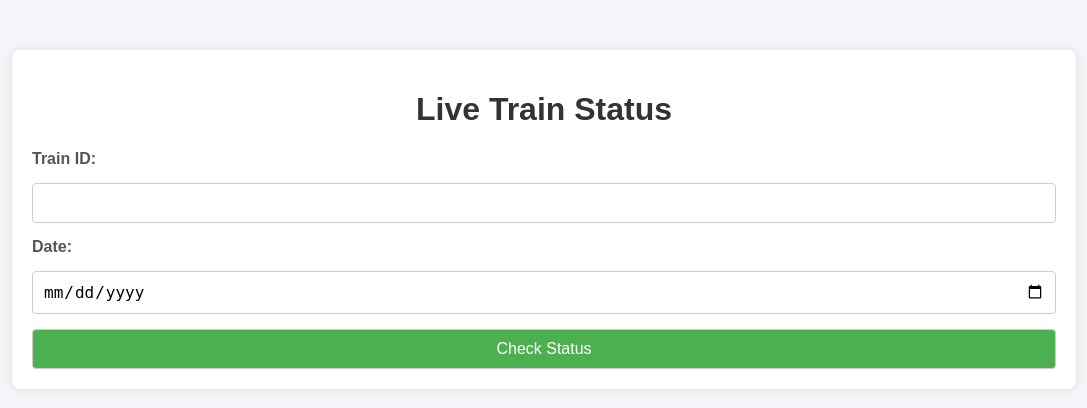
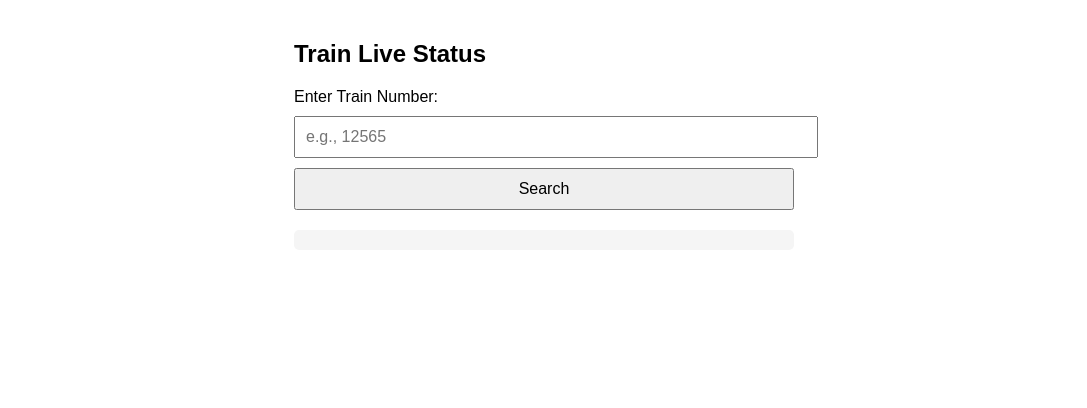
Before and after one commit to jituraj2/train-running-status, a Flask app: template templates/index.html in a window 1280 px wide. Shown: the top 408 px of the page, without its empty margins (96-1183 px from the left). Run offline with Flask 3, Linux system fonts and the light colour scheme; the template is opened without the code that fills it, so the values that code supplies are empty.

Commit message:
Update index.html

```diff
--- a/templates/index.html
+++ b/templates/index.html
@@ -1,23 +1,66 @@
 <!DOCTYPE html>
-<html lang="en">
+<html>
 <head>
-    <meta charset="UTF-8">
-    <meta name="viewport" content="width=device-width, initial-scale=1.0">
-    <title>Train Status</title>
-    <link rel="stylesheet" href="{{ url_for('static', filename='style.css') }}">
+  <title>Train Live Status Checker</title>
+  <style>
+    body {
+      font-family: Arial, sans-serif;
+      padding: 20px;
+      max-width: 500px;
+      margin: auto;
+    }
+    input, button {
+      padding: 10px;
+      font-size: 16px;
+      width: 100%;
+      margin-top: 10px;
+    }
+    #output {
+      white-space: pre-wrap;
+      background: #f5f5f5;
+      padding: 10px;
+      margin-top: 20px;
+      border-radius: 5px;
+    }
+  </style>
 </head>
 <body>
-    <div class="container">
-        <h1>Live Train Status</h1>
-        <form action="/status" method="POST">
-            <label for="train_id">Train ID:</label>
-            <input type="text" id="train_id" name="train_id" required>
+  <h2>Train Live Status</h2>
 
-            <label for="date">Date:</label>
-            <input type="date" id="date" name="date" required>
+  <label for="trainNo">Enter Train Number:</label>
+  <input type="text" id="trainNo" placeholder="e.g., 12565">
 
-            <button type="submit">Check Status</button>
-        </form>
-    </div>
+  <button onclick="getTrainStatus()">Search</button>
+
+  <div id="output"></div>
+
+  <script>
+    async function getTrainStatus() {
+      const trainNo = document.getElementById('trainNo').value.trim();
+      const output = document.getElementById('output');
+      output.innerHTML = "Fetching...";
+
+      if (!trainNo) {
+        output.innerHTML = "Please enter a train number.";
+        return;
+      }
+
+      try {
+        const response = await fetch('https://train-running-status.onrender.com/live-status', {
+          method: 'POST',
+          headers: {
+            'Content-Type': 'application/json'
+          },
+          body: JSON.stringify({ trainNo: trainNo })
+        });
+
+        const data = await response.json();
+
+        output.innerHTML = JSON.stringify(data, null, 2);
+      } catch (error) {
+        output.innerHTML = "Error: " + error.message;
+      }
+    }
+  </script>
 </body>
 </html>
```
